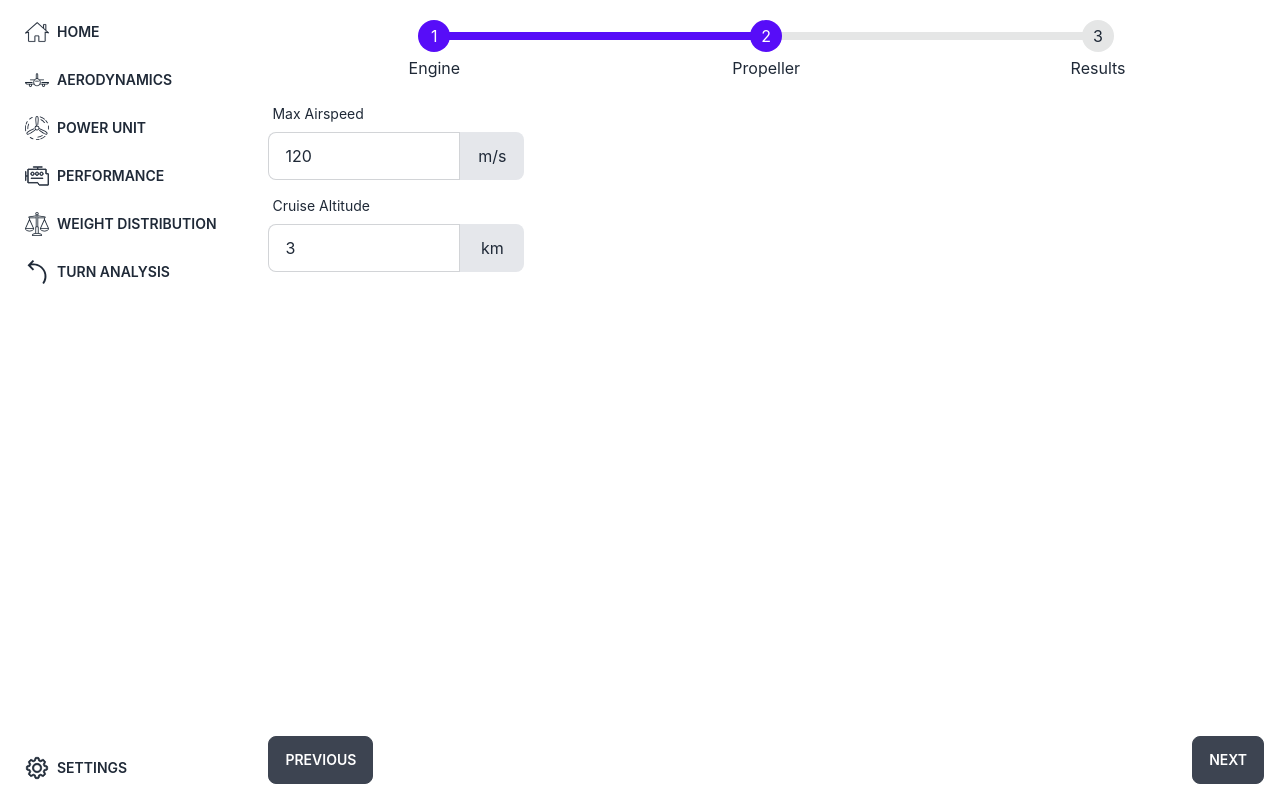
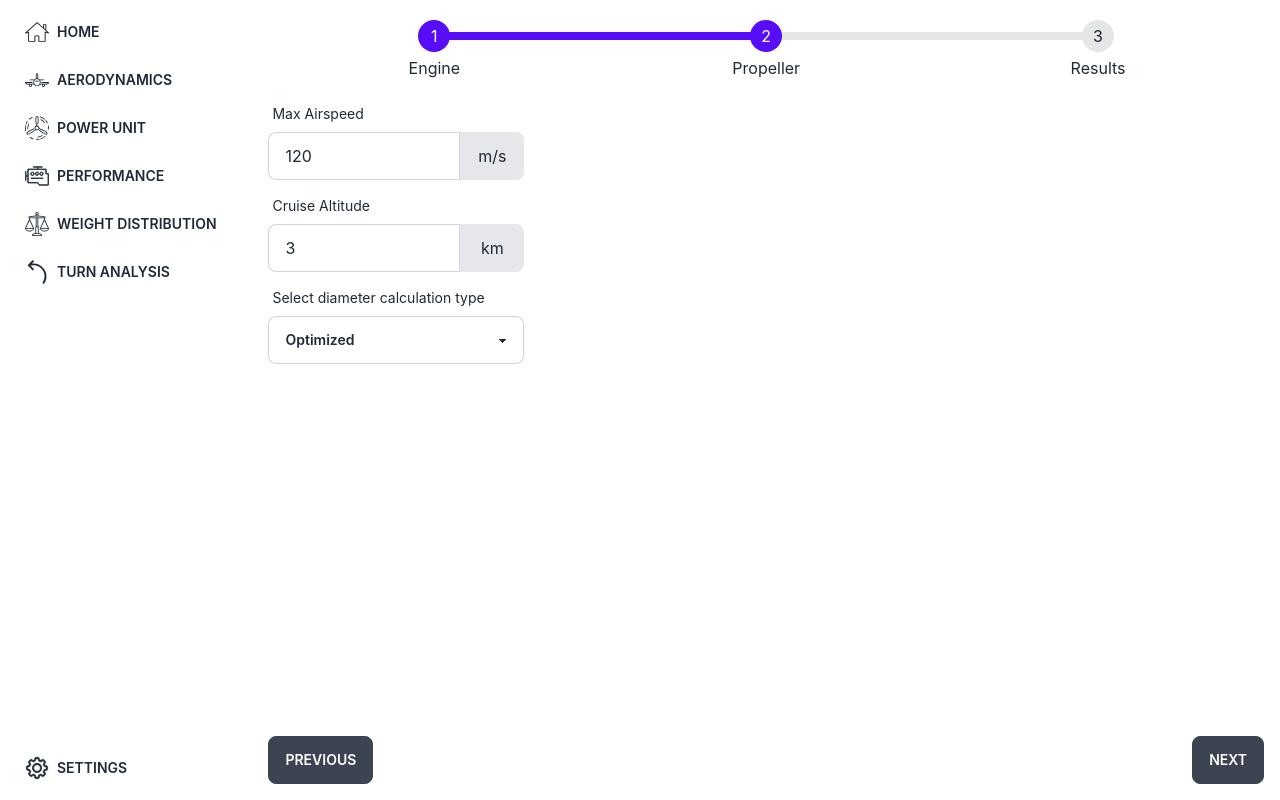
Before and after one commit to adamsmietanka/aircraft-calculator, a React (Create React App) app in the folder frontend/: page /powerunit/propeller in a window 1280 px wide. Built offline with nearby package versions, Linux system fonts and the light colour scheme.

Commit message:
feat: added basic Selection Component

```diff
--- /dev/null
+++ b/frontend/src/components/atoms/SelectType.tsx
@@ -0,0 +1,32 @@
+interface Props {
+    label: string;
+    type: string;
+    option1: string;
+    option2: string;
+    setter: (value: string) => void;
+}
+
+const SelectType = ({label, type, option1, option2, setter}: Props) => {
+
+  return (
+    <div className="form-control w-64">
+            <label className="label">
+              <span className="label-text">{label}</span>
+            </label>
+            <select
+              className="select select-bordered w-full"
+              value={type}
+              name="type"
+              id="typeselect"
+              onChange={(e) => setter(e.target.value)}
+            >
+              <option value={option1}>{option1}</option>
+              <option value={option2}>{option2}</option>
+            </select>
+          </div>
+  )
+}
+
+
+
+export default SelectType
--- a/frontend/src/components/organisms/PowerUnitPropeller.tsx
+++ b/frontend/src/components/organisms/PowerUnitPropeller.tsx
@@ -1,26 +1,36 @@
 import InputNumber from "../atoms/InputNumber";
+import SelectType from "../atoms/SelectType";
 import {usePropellerStore } from "../../utils/usePropeller";
 
 
 const PowerUnitPropeller = () => {
     const maxAirSpeed = usePropellerStore((state) => state.maxAirSpeed)
     const cruiseAltitude = usePropellerStore((state) => state.cruiseAltitude)
+    const diameterType = usePropellerStore((state) => state.diameterType)
     const setMaxAirSpeed = usePropellerStore((state) => state.setMaxAirSpeed)
     const setCruiseAltitude = usePropellerStore((state) => state.setCruiseAltitude)
+    const setDiameterType = usePropellerStore((state) => state.setDiameterType)
   return (
     <div className="flex">
       <div className="flex flex-col w-64 mr-8 space-y-2">
         <InputNumber
+          label="Max Airspeed"
+          unit="m/s"
           value={maxAirSpeed}
           setter={setMaxAirSpeed}
-          label="Max Airspeed"
-          unit="m/s"
         />
         <InputNumber
+          label="Cruise Altitude"
+          unit="km"
           value={cruiseAltitude}
           setter={setCruiseAltitude}
-          label="Cruise Altitude"
-          unit="km"
+        />
+        <SelectType
+          label="Select diameter calculation type"
+          type={diameterType}
+          option1='Optimized'
+          option2='Manual'
+          setter={setDiameterType}
         />
       </div>
     </div>
--- a/frontend/src/utils/usePropeller.ts
+++ b/frontend/src/utils/usePropeller.ts
@@ -3,13 +3,17 @@ import create from 'zustand'
 interface PropellerState {
   maxAirSpeed: number
   cruiseAltitude: number
+  diameterType: string
   setMaxAirSpeed: (value: number) => void
   setCruiseAltitude: (value: number) => void
+  setDiameterType: (value: string) => void
 }
 
 export const usePropellerStore = create<PropellerState>()((set) => ({
   maxAirSpeed: 120,
   cruiseAltitude: 3,
+  diameterType: 'optimized',
   setMaxAirSpeed: (value) => set((state) => ({ maxAirSpeed: value })),
   setCruiseAltitude: (value) => set((state) => ({ cruiseAltitude: value })),
+  setDiameterType: (value) => set((state) => ({diameterType: value}))
 }))
```
